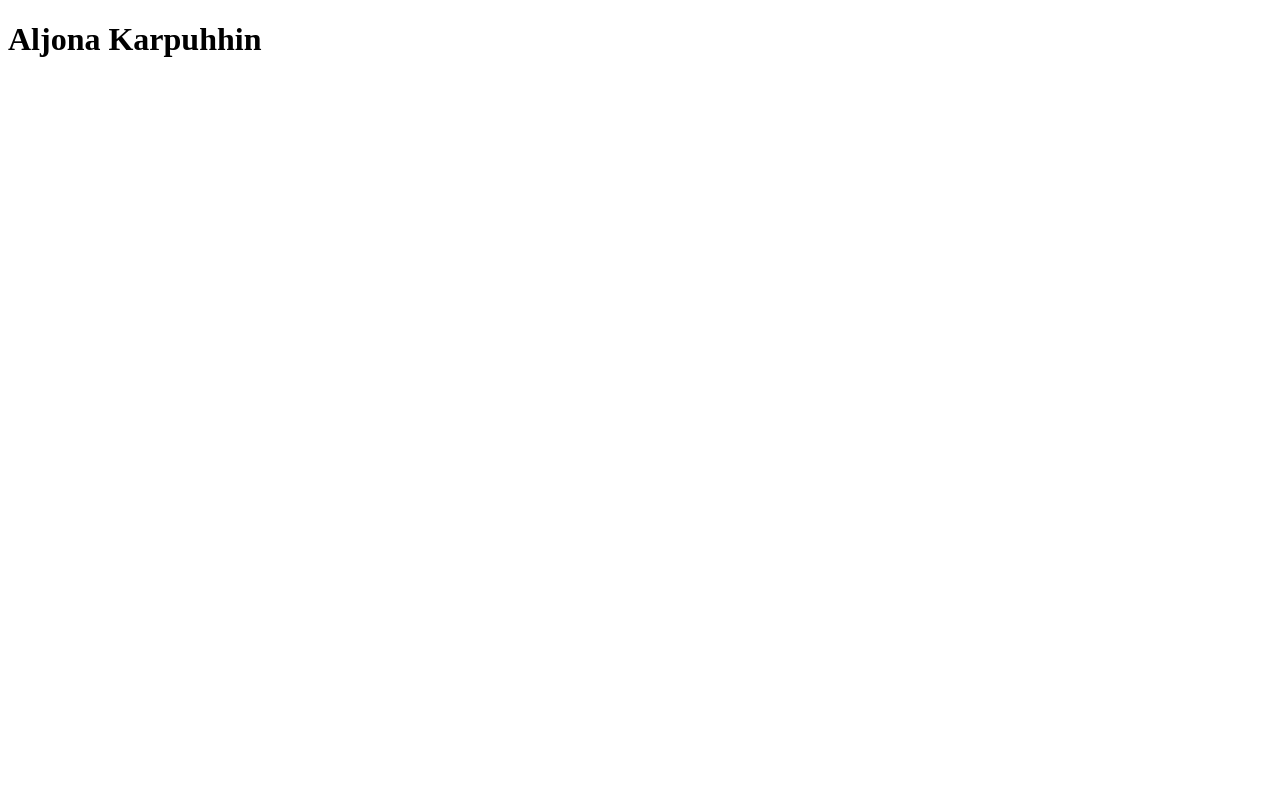
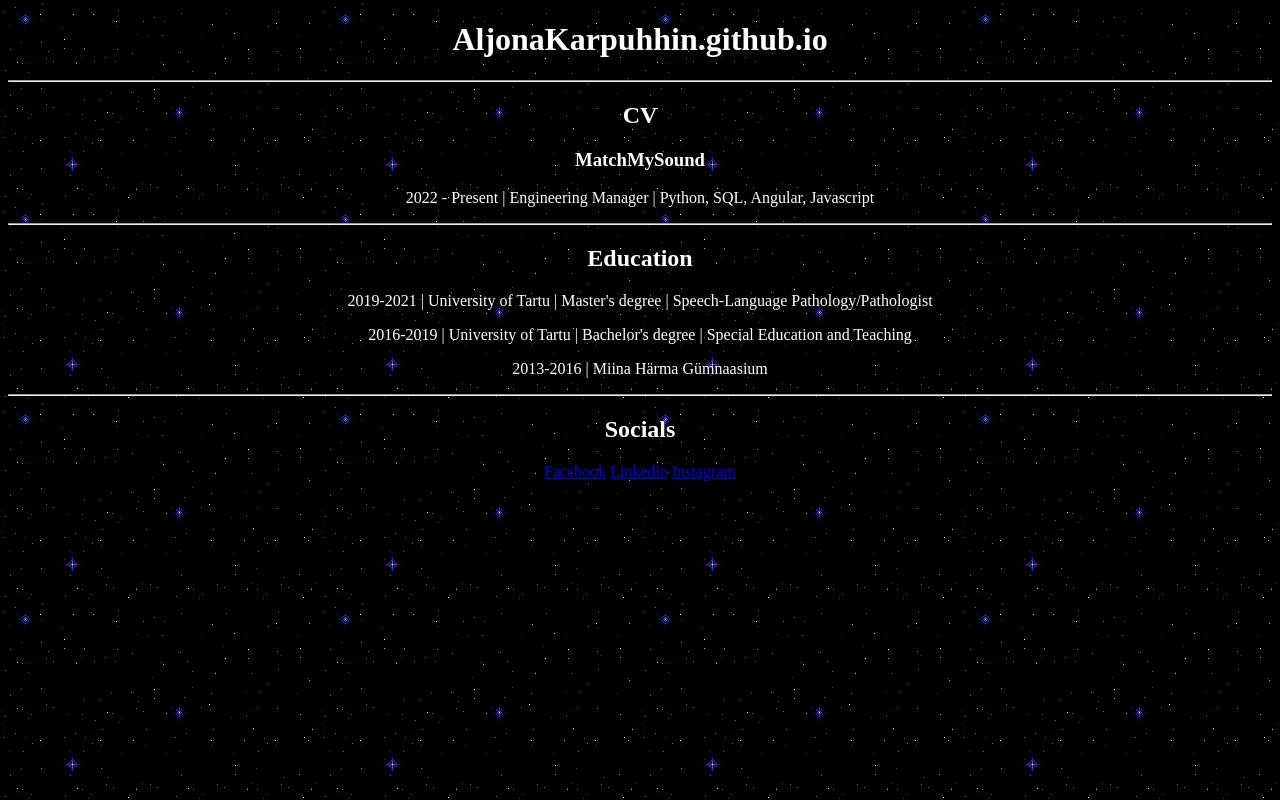
Before and after one commit to AljonaKarpuhhin/AljonaKarpuhhin.github.io, a plain HTML site: page index.html in a window 1280 px wide. Drawn offline with Linux system fonts and the light colour scheme.

Commit message:
Reworked my whole page

```diff
--- a/index.html
+++ b/index.html
@@ -5,8 +5,30 @@
     <meta name="viewport" content="width=device-width, initial-scale=1.0">
     <meta http-equiv="X-UA-Compatible" content="ie=edge">
     <title>Aljona Karpuhhin</title>
+    <link rel="stylesheet" href="style.css" />
+    <style>
+        body {
+          color: white;
+        }
+      </style>
   </head>
+  <center>
   <body>
-    <h1>Aljona Karpuhhin</h1>
+    <h1>AljonaKarpuhhin.github.io</h1>
+    <hr>
+    <h2>CV</h2>
+    <h3>MatchMySound</h3>
+    <p>2022 - Present | Engineering Manager |  Python, SQL, Angular, Javascript</p>
+    <hr>
+    <h2>Education</h2>
+    <p>2019-2021 | University of Tartu |  Master's degree | Speech-Language Pathology/Pathologist</p>
+    <p>2016-2019 |  University of Tartu |  Bachelor's degree | Special Education and Teaching</p>
+    <p>2013-2016 | Miina Härma Gümnaasium</p>
+    <hr>
+    <h2>Socials</h2>
+            <a href="https://www.facebook.com/aljona.karpuhhin/">Facebook</a>
+            <a href="https://ee.linkedin.com/in/aljona-k-7a2b8b318">Linkedin</a>
+            <a href="https://www.instagram.com/aljona.karpuhhin/">Instagram</a>
   </body>
+</center>
 </html>
--- /dev/null
+++ b/style.css
@@ -0,0 +1,3 @@
+body {
+    background-image: url(stars.gif)
+  }
```
Also changed, not shown: stars.gif (added).
